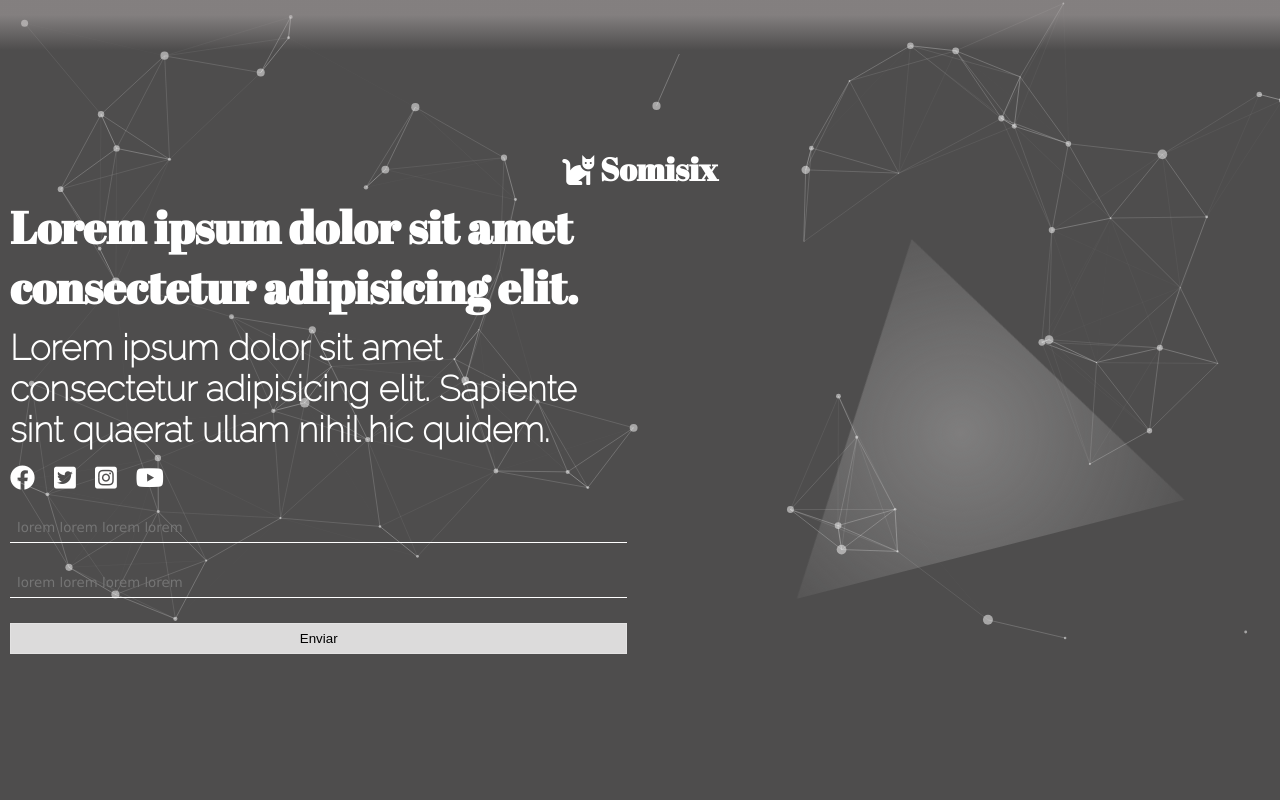
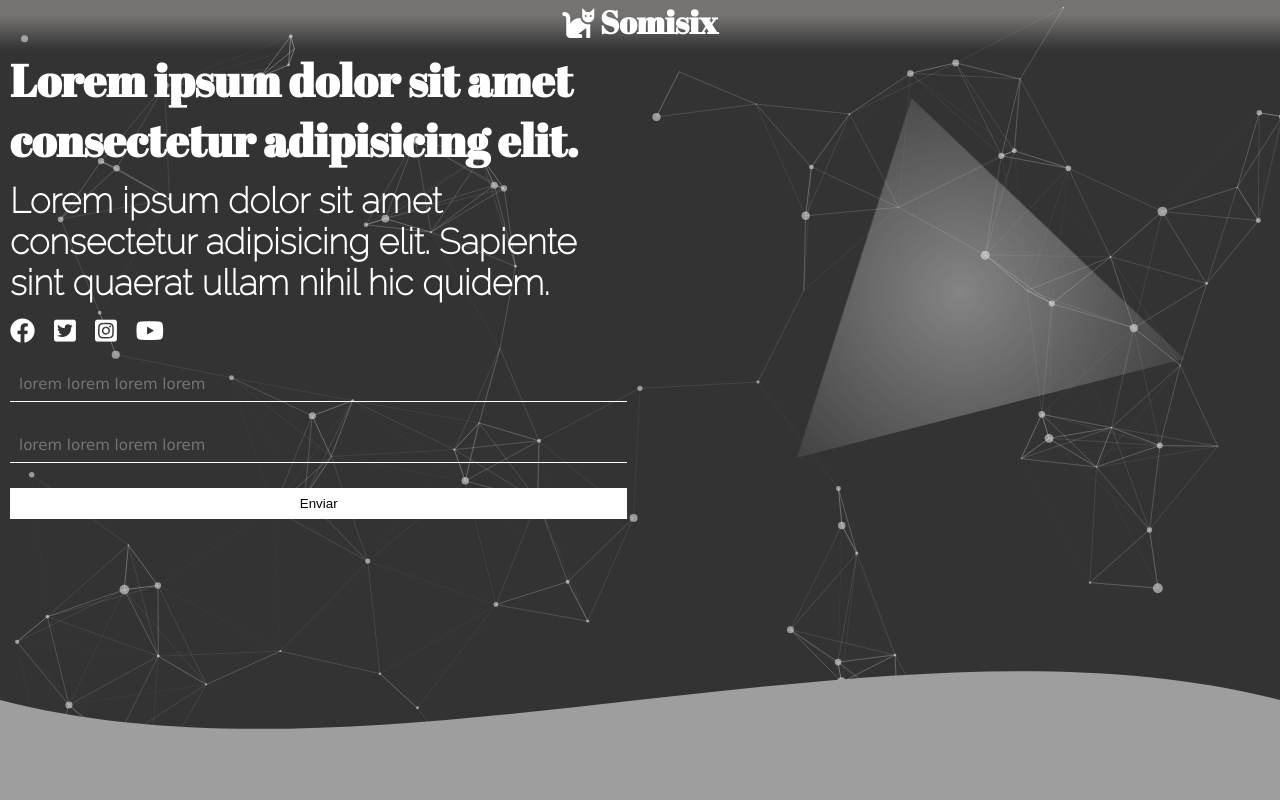
Before and after one commit to MarioAlber42/somisix_landing_page, a plain HTML site: page index.html in a window 1280 px wide. Drawn offline with Linux system fonts and the light colour scheme.

Commit message:
Add files via upload

```diff
--- a/css/estilos.css
+++ b/css/estilos.css
@@ -7,7 +7,7 @@
 }
 
 body {
-    background: rgba(34, 33, 33, 0.801);
+    background: rgba(0, 0, 0, 0.801);
 }
 
 /*estilos para la barra de scroll*/
@@ -69,7 +69,7 @@ img {
 #particles-js {
     height: 100%;
     width: 100%;
-    position: relative;
+    position: absolute;
     overflow: hidden;
 }
 
@@ -78,10 +78,8 @@ img {
 header {
     background: transparent;
     background: linear-gradient(to bottom,rgba(184, 177, 177, 0.5) 30%, transparent);
-    position: absolute;
     width: 100%;
     height: 50px;
-    top: 0;
 }
 
 header .contenedor {
@@ -91,13 +89,13 @@ header .contenedor {
 
 /*----------------------------manin----------------------------------*/
 
-main .logo .max-titulo {
+header .logo .max-titulo {
     margin: auto;
    text-align: center;
    color: radial-gradient(rgba(0,0,0,0.1), rgba(255,255,255,0.3));
 }
 
-main .logo {
+header .logo {
     color: #fff;
     width: 100%;
     height: 50px;
@@ -108,19 +106,20 @@ main .logo {
 main .contenedor {
     margin: auto;
     width: 100%;
-    padding:0 10px 0;
-    position: absolute;
-    top: 0;
-    left: 0;
-    bottom: 0;
-    right: 0;
-    display: table;
+    padding: 0 10px 0;
 }
 
 .landing {
     width: 100%;
     margin: auto;
     background: transparent;
+    position: relative;
+    top: 0;
+    left: 0;
+    bottom: 0;
+    right: 0;
+    display: table;
+    z-index: 1;
 }
 
 .landing .max-titulo {
@@ -141,10 +140,11 @@ main .contenedor {
 }
 
 .landing__form .landing__form-input {
+    font-size: 15px;
     color: #fff;
     width: 100%;
     display: block;
-    padding: 7px;
+    padding: 9px;
     margin-bottom: 25px;
     border: none;
     border-bottom: 1px solid #fff;
@@ -166,7 +166,7 @@ main .contenedor {
     display: block;
    width: 100%;
    padding: 7px;
-   background: rgba(255,255,255,0.8);
+   background: rgba(255,255,255);
    border: 1px solid rgba(255,255,255,0.2);
    margin-top: 10px;
    transition: all .2s;
@@ -196,10 +196,10 @@ main .contenedor {
 }
 
 .landing__img {
-    background: radial-gradient(rgba(231, 230, 230, 0.637), transparent);
+    background: radial-gradient(rgba(231, 230, 230, 0.9), transparent);
     margin: auto;
-    width: 150px;
-    height: 150px;
+    width: 110px;
+    height: 110px;
     clip-path: polygon(50% 0, 0 80%, 100% 80%);
     object-fit: cover;
     transition: all .6s;
@@ -228,6 +228,17 @@ main .contenedor {
       width: 150px;
       height: 150px;
     } */
+
+    .wave {
+        position: absolute;
+        width: 100%;
+        bottom: 0;
+        height: 50px;
+    }
+
+    .wave path {
+        height: 50px;
+    }
 
   /* --------------------------resposive--------------------------------- */
 
--- a/index.html
+++ b/index.html
@@ -33,14 +33,14 @@
     <div id="particles-js"></div>
 
     <header>
-
+        <div class="logo">
+            <h1 class="max-titulo"><i class="fas fa-cat"></i> Somisix</h1>
+         </div>
     </header>
     <main>
-     <div class="contenedor">
-            <div class="logo">
-               <h1 class="max-titulo"><i class="fas fa-cat"></i> Somisix</h1>
-            </div>
-         <div class="landing">
+
+                <div class="landing">
+                    <div class="contenedor">
             <div class="container container--flex">
                 <div class="column column--50">
                     <h1 class="max-titulo">Lorem ipsum dolor sit amet consectetur adipisicing elit.</h1>
@@ -65,7 +65,8 @@
          </div>
      </div>
      </div>
-     </div>
+    </div>
+     <div class="wave" style="height: 150px; overflow: hidden;" ><svg viewBox="0 0 500 150" preserveAspectRatio="none" style="height: 100%; width: 100%;"><path d="M0.00,49.99 C150.00,150.00 349.21,-49.99 500.00,49.99 L500.00,150.00 L0.00,150.00 Z" style="stroke: none; fill: #9e9e9e;"></path></svg></div>
     </main>
 
     <footer>
```
